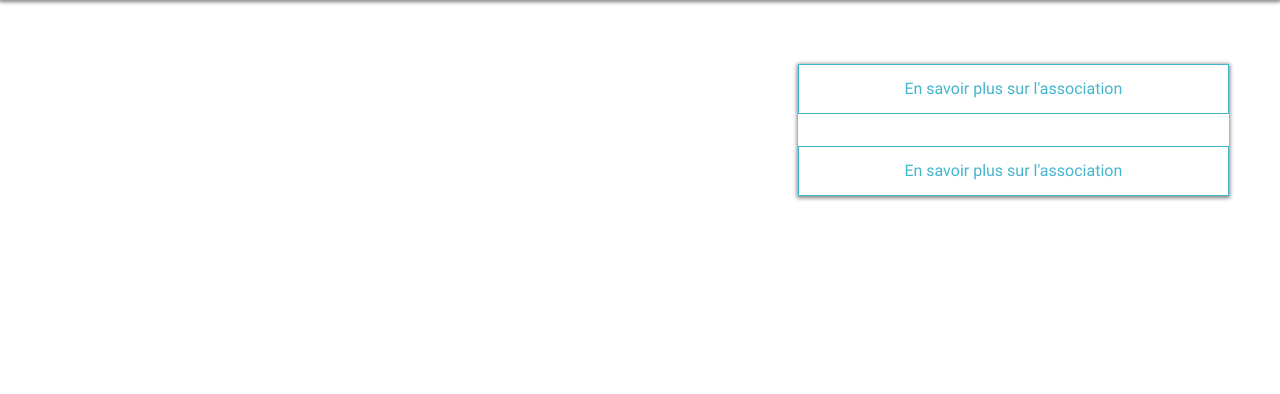
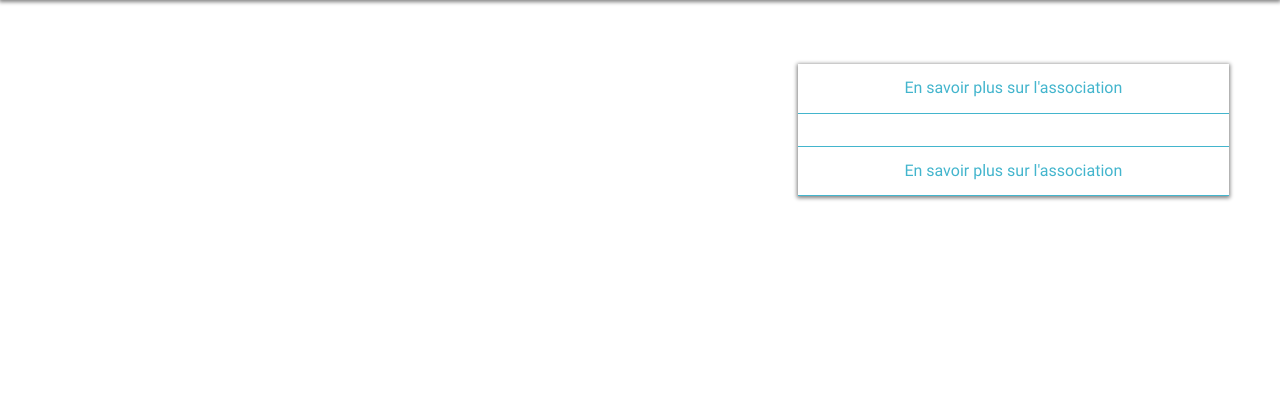
Before and after one commit to yodoko/unison, a Symfony app: template templates/charity/index.html.twig in a window 1280 px wide. Shown: the part 96-490 px from the top of the page. Run offline with Twig, Linux system fonts and the light colour scheme; the template is opened without the code that fills it, so the values that code supplies are empty; some libraries are stand-ins or nearby versions.

Commit message:
No more side border on visit button in charity/index

```diff
--- a/public/style/charity.css
+++ b/public/style/charity.css
@@ -32,10 +32,21 @@
 /* external link style */
 
 a.button.blue.visit {
+    border-left: none;
+    border-right: none;
     height: 50px;
     width: 100%;
     border-radius: 0%;
 }
+
+a.button.blue.visit.no-top {
+    border-top: none;
+}
+
+a.button.blue.visit.no-bottom {
+    border-bottom: none;
+}
+
 
 /* important to hide unneeded text (is needed for the js to work) */
 
--- a/templates/charity/index.html.twig
+++ b/templates/charity/index.html.twig
@@ -31,7 +31,7 @@ Nos associations partenaires
     <div class="col s12 m12 l5 away-from-header away-from-side  ">
         <div class="shadow narrow-fade">
             {# top visit link #}
-            <a href="" class="button blue visit hover-full">
+            <a href="" class="button blue visit no-top hover-full">
                 En savoir plus sur l'association
             </a>
 
@@ -54,7 +54,7 @@ Nos associations partenaires
             </div>
 
             {# bottom visit link #}
-            <a href="" class="button blue visit hover-full">
+            <a href="" class="button blue visit bo-bottom hover-full">
                 En savoir plus sur l'association
             </a>
         </div>
```
